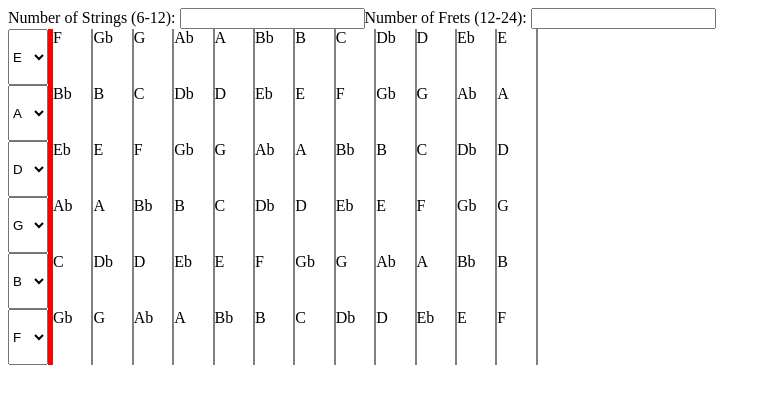
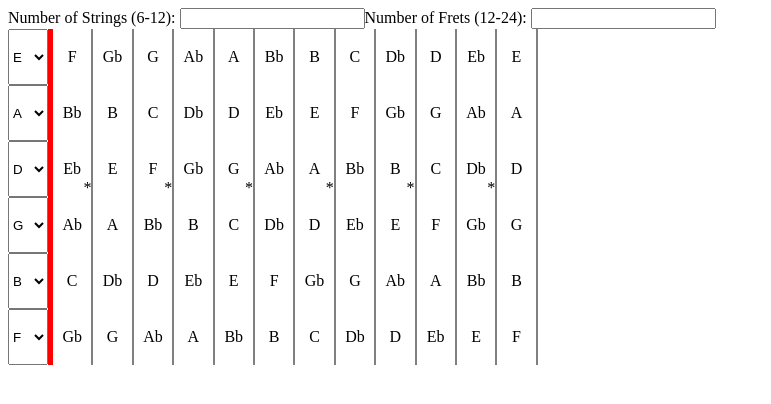
Before and after one commit to ShirelleW/RiffTheory, a Next.js app: page / in a window 1280 px wide. Shown: the top 404 px of the page, without its empty margins (0-771 px from the left). Built offline with nearby package versions, Linux system fonts and the light colour scheme.

Commit message:
Added basic odd fret inlay

```diff
--- a/pages/Controls.jsx
+++ b/pages/Controls.jsx
@@ -66,8 +66,9 @@ const Controls = () => {
                                     }
                                 </select>
                                 <String
+                                    numOfStrings={numOfStrings}
                                     numOfFrets={numOfFrets}
-                                    stringSet={stringSet}
+                                    stringNum={stringNotePairs[0]}
                                     currentString={stringNotePairs}
                                 />
                             </div>
--- a/pages/Frets.jsx
+++ b/pages/Frets.jsx
@@ -1,14 +1,19 @@
 import React from 'react'
 import styles from '../styles/Styles.module.css'
 
-export const Frets = ( { stringNoteLayout } ) => {
+export const Frets = ( { stringNum, numOfStrings, stringNoteLayout } ) => {
 
-    console.log(stringNoteLayout)
+    const oddFretInlay = Math.floor(numOfStrings / 2)
 
   return (
     <div className={styles.frets}>
         {
            stringNoteLayout.map((note) =>
+           stringNoteLayout.indexOf(note) % 2 === 0 && Number(stringNum) === oddFretInlay ?
+           <div className={styles.individualNotesOddFret}>
+                <div>{note}</div>
+                <div className={styles.oddFretInlay}>*</div>
+           </div> :
             <div className={styles.individualNotes}>{note}</div>
            )
         }
--- a/pages/String.jsx
+++ b/pages/String.jsx
@@ -3,7 +3,7 @@ import { notes } from './utils'
 import styles from '../styles/Styles.module.css'
 import { Frets } from './Frets'
 
-const String = ({ stringSet, numOfFrets, currentString }) => {
+const String = ({ stringNum, numOfStrings, numOfFrets, currentString }) => {
 
 
 
@@ -33,8 +33,10 @@ const String = ({ stringSet, numOfFrets, currentString }) => {
   return (
     <div id={styles.individualNotes}>
         <Frets
+          numOfStrings={numOfStrings}
           stringNoteLayout={stringNoteLayout}
           numOfFrets={numOfFrets}
+          stringNum={stringNum}
         />
     </div>
 
--- a/styles/Styles.module.css
+++ b/styles/Styles.module.css
@@ -21,4 +21,23 @@
     width: 3vw;
     height: 7vh;
     border-right: 2px solid gray;
+    display: flex;
+    justify-content: center;
+    align-items: center;
 }
+
+.individualNotesOddFret{
+    width: 3vw;
+    height: 7vh;
+    border-right: 2px solid gray;
+    display: flex;
+    justify-content: center;
+    align-items: center;
+    position: relative;
+}
+
+.oddFretInlay{
+    position: absolute;
+    right: 0;
+    bottom: 0;
+}
```
